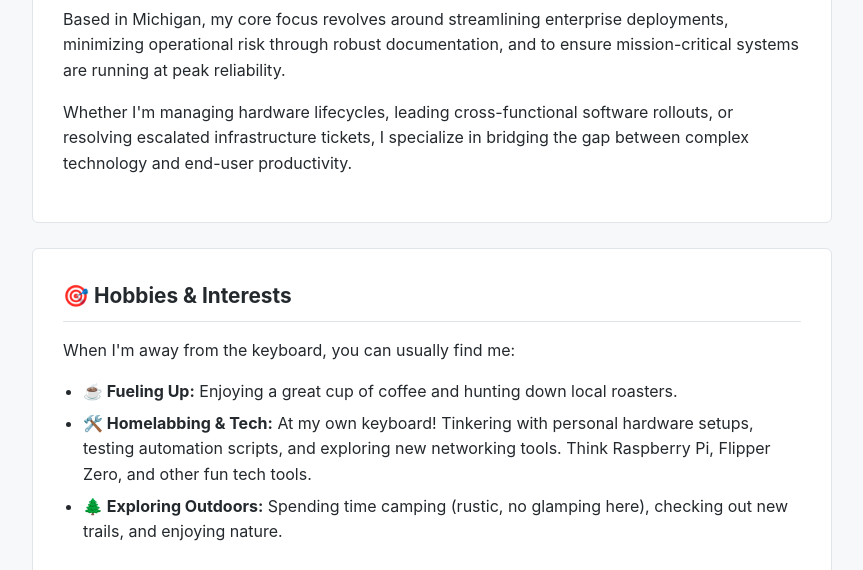
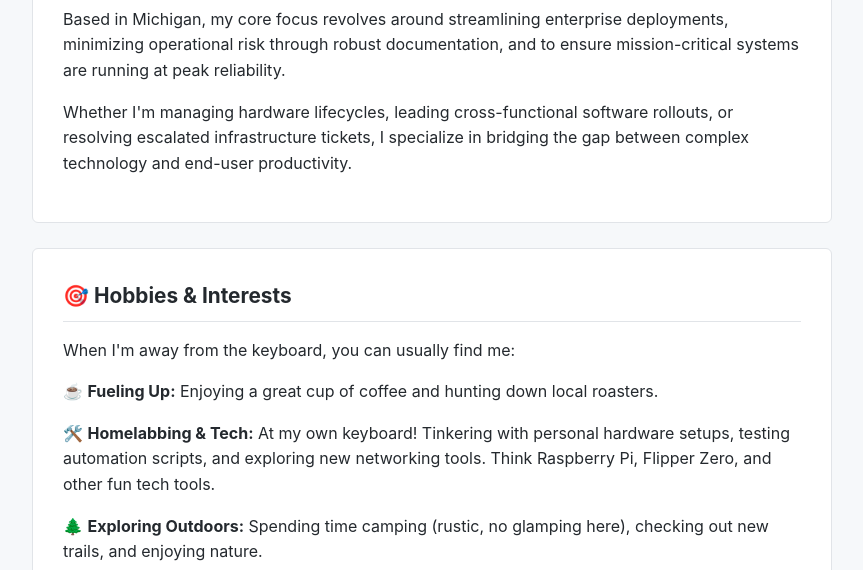
Before and after one commit to tutakjacob/tutakjacob.github.io, a plain HTML site: page index.html in a window 1280 px wide. Shown: the part 382-952 px from the top of the page, without its empty margins (208-1071 px from the left). Drawn offline with Linux system fonts and the light colour scheme.

Commit message:
Fix HTML formatting and structure

```diff
--- a/index.html
+++ b/index.html
@@ -27,11 +27,9 @@
         <div class="card">
             <h2>🎯 Hobbies & Interests</h2>
             <p>When I'm away from the keyboard, you can usually find me:</p>
-            <ul>
-                <li><strong>☕ Fueling Up:</strong> Enjoying a great cup of coffee and hunting down local roasters.</li>
-                <li><strong>🛠️ Homelabbing & Tech:</strong> At my own keyboard! Tinkering with personal hardware setups, testing automation scripts, and exploring new networking tools. Think Raspberry Pi, Flipper Zero, and other fun tech tools.</li>
-                <li><strong>🌲 Exploring Outdoors:</strong> Spending time camping (rustic, no glamping here), checking out new trails, and enjoying nature.</li>
-            </ul>
+            <p>☕ <strong>Fueling Up:</strong> Enjoying a great cup of coffee and hunting down local roasters.</p>
+            <p>🛠️ <strong>Homelabbing & Tech:</strong> At my own keyboard! Tinkering with personal hardware setups, testing automation scripts, and exploring new networking tools. Think Raspberry Pi, Flipper Zero, and other fun tech tools.</p>
+            <p>🌲 <strong>Exploring Outdoors:</strong> Spending time camping (rustic, no glamping here), checking out new trails, and enjoying nature.</p>
         </div>
 
         <div class="card">
```
